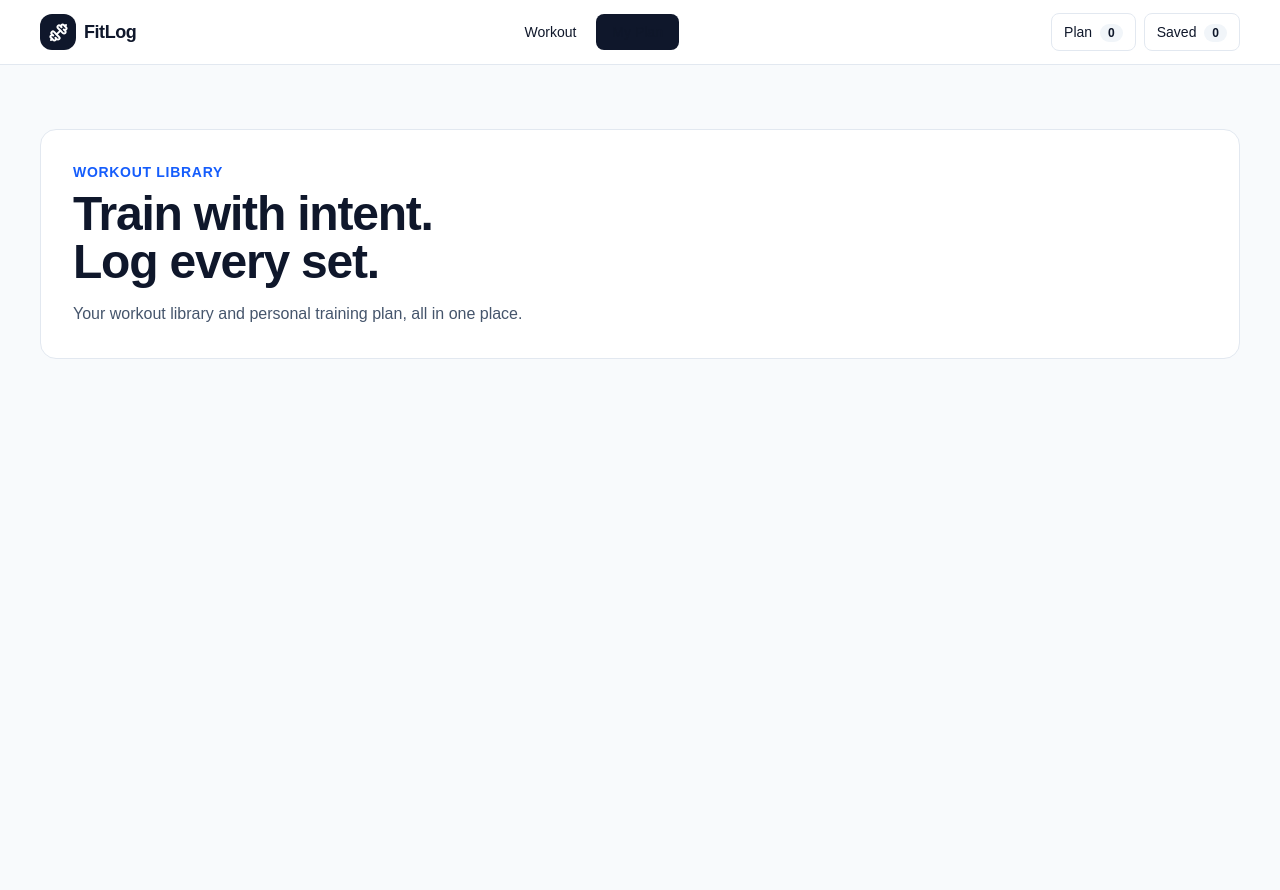
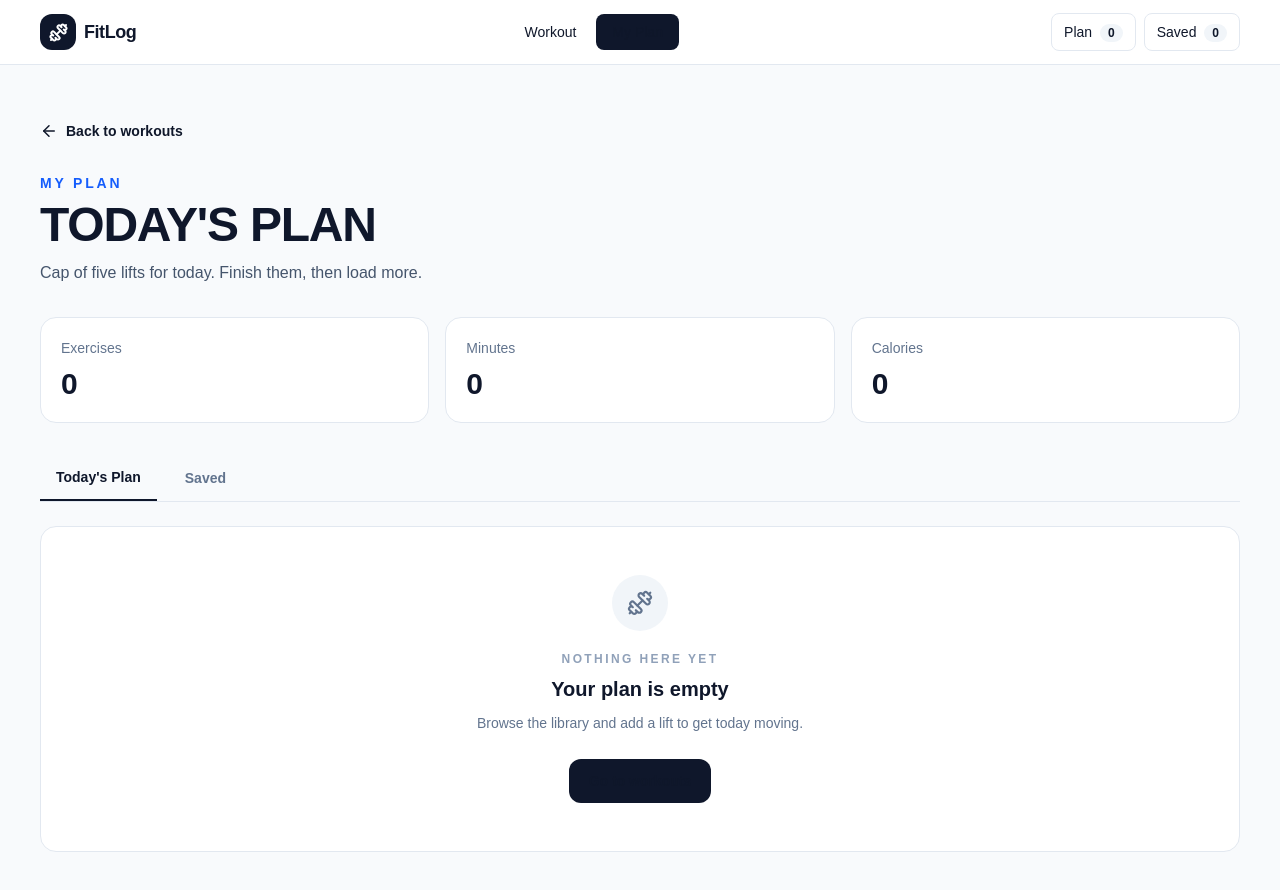
Before and after one commit to afiaafia/b14-a6-fit-log, a Next.js app: page /my-plan in a window 1280 px wide. Shown: the top 890 px of the page. Before the commit the page ends 800 px from the top, so only its background shows below. Built offline with nearby package versions, Linux system fonts and the light colour scheme.

Commit message:
feat: page.tsx modified

```diff
--- a/src/app/my-plan/page.tsx
+++ b/src/app/my-plan/page.tsx
@@ -1,21 +1,92 @@
-export default function Home() {
+'use client';
+
+import Link from 'next/link';
+import { ArrowLeft, Dumbbell } from 'lucide-react';
+
+export default function MyPlan() {
   return (
-    <section className="container-fitlog py-16">
-      <div className="card-fitlog p-8">
-        <p className="mb-2 text-sm font-semibold uppercase tracking-wider text-blue-600">
-          Workout Library
-        </p>
+    <main className="min-h-screen bg-slate-50">
+      <section className="container-fitlog py-10 md:py-14">
+        <Link
+          href="/"
+          className="mb-8 inline-flex items-center gap-2 text-sm font-semibold text-slate-600 transition hover:text-slate-900"
+        >
+          <ArrowLeft size={18} />
+          Back to workouts
+        </Link>
 
-        <h1 className="text-3xl font-bold tracking-tight text-slate-900 md:text-5xl">
-          Train with intent.
-          <br />
-          Log every set.
-        </h1>
+        <div className="mb-8">
+          <p className="mb-2 text-sm font-bold uppercase tracking-[0.2em] text-blue-600">
+            My Plan
+          </p>
 
-        <p className="mt-4 max-w-2xl text-slate-600">
-          Your workout library and personal training plan, all in one place.
-        </p>
-      </div>
-    </section>
+          <h1 className="text-3xl font-black tracking-tight text-slate-900 md:text-5xl">
+            TODAY&apos;S PLAN
+          </h1>
+
+          <p className="mt-3 max-w-2xl text-slate-600">
+            Cap of five lifts for today. Finish them, then load more.
+          </p>
+        </div>
+
+        <div className="mb-8 grid gap-4 sm:grid-cols-3">
+          <div className="card-fitlog p-5">
+            <p className="text-sm font-medium text-slate-500">Exercises</p>
+            <p className="mt-2 text-3xl font-black text-slate-900">0</p>
+          </div>
+
+          <div className="card-fitlog p-5">
+            <p className="text-sm font-medium text-slate-500">Minutes</p>
+            <p className="mt-2 text-3xl font-black text-slate-900">0</p>
+          </div>
+
+          <div className="card-fitlog p-5">
+            <p className="text-sm font-medium text-slate-500">Calories</p>
+            <p className="mt-2 text-3xl font-black text-slate-900">0</p>
+          </div>
+        </div>
+
+        <div className="mb-6 flex items-center gap-3 border-b border-slate-200">
+          <button
+            type="button"
+            className="border-b-2 border-slate-900 px-4 py-3 text-sm font-bold text-slate-900"
+          >
+            Today&apos;s Plan
+          </button>
+
+          <button
+            type="button"
+            className="px-4 py-3 text-sm font-semibold text-slate-500 transition hover:text-slate-900"
+          >
+            Saved
+          </button>
+        </div>
+
+        <div className="card-fitlog flex min-h-80 flex-col items-center justify-center px-6 py-12 text-center">
+          <div className="mb-5 flex h-14 w-14 items-center justify-center rounded-full bg-slate-100 text-slate-500">
+            <Dumbbell size={26} />
+          </div>
+
+          <p className="text-xs font-bold uppercase tracking-[0.2em] text-slate-400">
+            Nothing here yet
+          </p>
+
+          <h2 className="mt-2 text-xl font-bold text-slate-900">
+            Your plan is empty
+          </h2>
+
+          <p className="mt-2 max-w-md text-sm leading-6 text-slate-500">
+            Browse the library and add a lift to get today moving.
+          </p>
+
+          <Link
+            href="/#library"
+            className="mt-6 inline-flex items-center justify-center rounded-xl bg-slate-900 px-5 py-3 text-sm font-bold text-white transition hover:bg-slate-800"
+          >
+            Go to workouts
+          </Link>
+        </div>
+      </section>
+    </main>
   );
 }
--- a/src/app/page.tsx
+++ b/src/app/page.tsx
@@ -1,69 +1,21 @@
-import Image from "next/image";
-
 export default function Home() {
   return (
-    <div className="flex flex-col flex-1 items-center justify-center bg-zinc-50 font-sans dark:bg-black">
-      <main className="flex flex-1 w-full max-w-3xl flex-col items-center justify-between py-32 px-16 bg-white dark:bg-black sm:items-start">
-        <Image
-          className="dark:invert h-5 w-[100px]"
-          src="/next.svg"
-          alt="Next.js logo"
-          width={100}
-          height={20}
-          priority
-        />
-        <div className="flex flex-col items-center gap-6 text-center sm:items-start sm:text-left">
-          <h1 className="max-w-xs text-3xl font-semibold leading-10 tracking-tight text-black dark:text-zinc-50">
-            To get started, edit the{" "}
-            <code className="rounded bg-black/[.06] px-1.5 py-0.5 font-mono text-[0.9em] dark:bg-white/[.08]">
-              page.tsx
-            </code>{" "}
-            file.
-          </h1>
-          <p className="max-w-md text-lg leading-8 text-zinc-600 dark:text-zinc-400">
-            Looking for a starting point or more instructions? Head over to{" "}
-            <a
-              href="https://vercel.com/templates?framework=next.js&utm_source=create-next-app&utm_medium=appdir-template-tw&utm_campaign=create-next-app"
-              className="font-medium text-zinc-950 dark:text-zinc-50"
-            >
-              Templates
-            </a>{" "}
-            or the{" "}
-            <a
-              href="https://nextjs.org/learn?utm_source=create-next-app&utm_medium=appdir-template-tw&utm_campaign=create-next-app"
-              className="font-medium text-zinc-950 dark:text-zinc-50"
-            >
-              Learning
-            </a>{" "}
-            center.
-          </p>
-        </div>
-        <div className="flex flex-col gap-4 text-base font-medium sm:flex-row">
-          <a
-            className="flex h-12 w-full items-center justify-center gap-2 rounded-full bg-foreground px-5 text-background transition-colors hover:bg-[#383838] dark:hover:bg-[#ccc] md:w-[158px]"
-            href="https://vercel.com/new?utm_source=create-next-app&utm_medium=appdir-template-tw&utm_campaign=create-next-app"
-            target="_blank"
-            rel="noopener noreferrer"
-          >
-            <Image
-              className="dark:invert h-[14px] w-4"
-              src="/vercel.svg"
-              alt="Vercel logomark"
-              width={16}
-              height={14}
-            />
-            Deploy Now
-          </a>
-          <a
-            className="flex h-12 w-full items-center justify-center rounded-full border border-solid border-black/[.08] px-5 transition-colors hover:border-transparent hover:bg-black/[.04] dark:border-white/[.145] dark:hover:bg-[#1a1a1a] md:w-[158px]"
-            href="https://nextjs.org/docs?utm_source=create-next-app&utm_medium=appdir-template-tw&utm_campaign=create-next-app"
-            target="_blank"
-            rel="noopener noreferrer"
-          >
-            Documentation
-          </a>
-        </div>
-      </main>
-    </div>
+    <section className="container-fitlog py-16">
+      <div className="card-fitlog p-8">
+        <p className="mb-2 text-sm font-semibold uppercase tracking-wider text-blue-600">
+          Workout Library
+        </p>
+
+        <h1 className="text-3xl font-bold tracking-tight text-slate-900 md:text-5xl">
+          Train with intent.
+          <br />
+          Log every set.
+        </h1>
+
+        <p className="mt-4 max-w-2xl text-slate-600">
+          Your workout library and personal training plan, all in one place.
+        </p>
+      </div>
+    </section>
   );
 }
```
